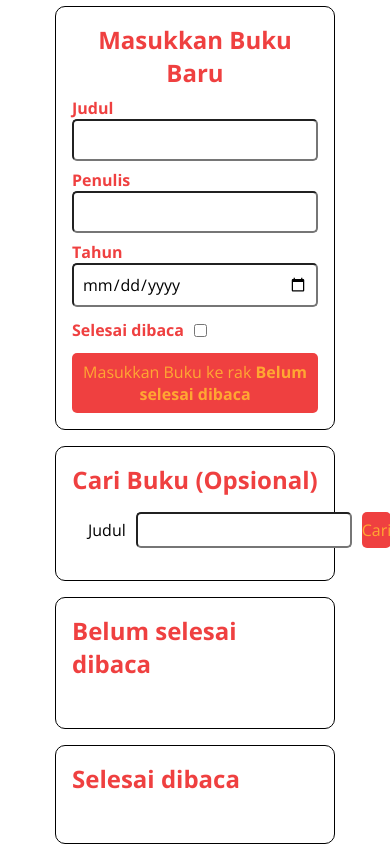
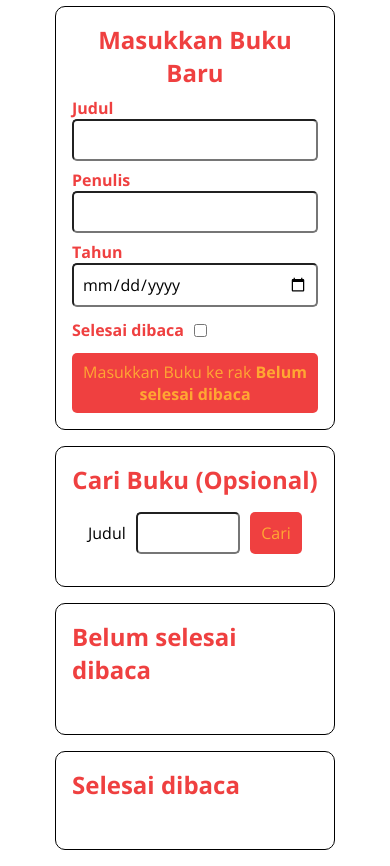
Before and after one commit to price220903/Book-Shelf, a plain HTML site: page index.html in a window 390 px wide. Shown: the part 77-943 px from the top of the page. Drawn offline with nearby package versions, Linux system fonts and the light colour scheme.

Commit message:
Update style.css

```diff
--- a/assets/css/style.css
+++ b/assets/css/style.css
@@ -173,3 +173,41 @@ p {
     background-color: darkred;
     color: #FFA732;
 }
+
+@media screen and (max-width: 600px) {
+    .search_section {
+        display: flex;
+        flex-direction: column;
+        padding: 16px;
+        border: 1px solid black;
+        border-radius: 10px;
+    }
+
+    .search_section>h2 {
+        text-align: center;
+    }
+
+    .search_section>form>input {
+        display: block;
+        width: 100%;
+        padding: 8px;
+        border-radius: 5px;
+    }
+
+    .search_section>form>button {
+        background-color: #EF4040;
+        color: #FFA732;
+        border: 0;
+        border-radius: 5px;
+        display: block;
+        width: 100%;
+        padding: 8px;
+        cursor: pointer;
+    }
+
+    .input_section>form>label {
+        color: #EF4040;
+        font-weight: bold;
+    }
+
+}
```
